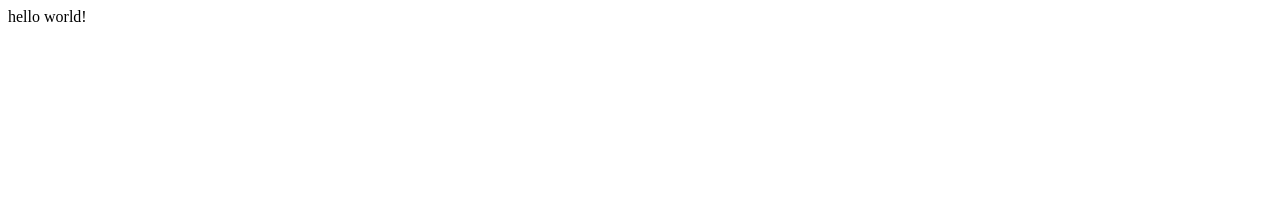
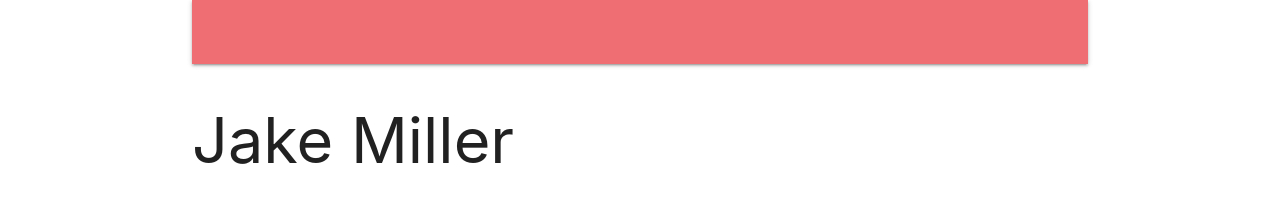
Before and after one commit to Jacobkmiller/Jacobkmiller.github.io, a plain HTML site: page index.html in a window 1280 px wide. Drawn offline with nearby package versions, Linux system fonts and the light colour scheme.

Commit message:
Added skeleton

```diff
--- a/index.html
+++ b/index.html
@@ -1 +1,31 @@
-hello world!
+<!DOCTYPE html>
+<html>
+  <head>
+    <meta charset="utf-8">
+    <title>Jakes Portfolio</title>
+
+    <!-- Compiled and minified CSS -->
+    <link rel="stylesheet" href="https://cdnjs.cloudflare.com/ajax/libs/materialize/0.97.8/css/materialize.min.css">
+
+    <!-- Compiled and minified JavaScript -->
+    <script src="https://cdnjs.cloudflare.com/ajax/libs/materialize/0.97.8/js/materialize.min.js"></script>
+
+  </head>
+  <body>
+    <!-- Container Starts Here -->
+    <div class="container">
+
+      <div class="row">
+        <nav>
+
+        </nav>
+      </div>
+
+      <div class="row">
+        <h1>Jake Miller</h1>
+      </div>
+
+    </div>
+    <!-- Container Ends Here -->
+  </body>
+</html>
```
